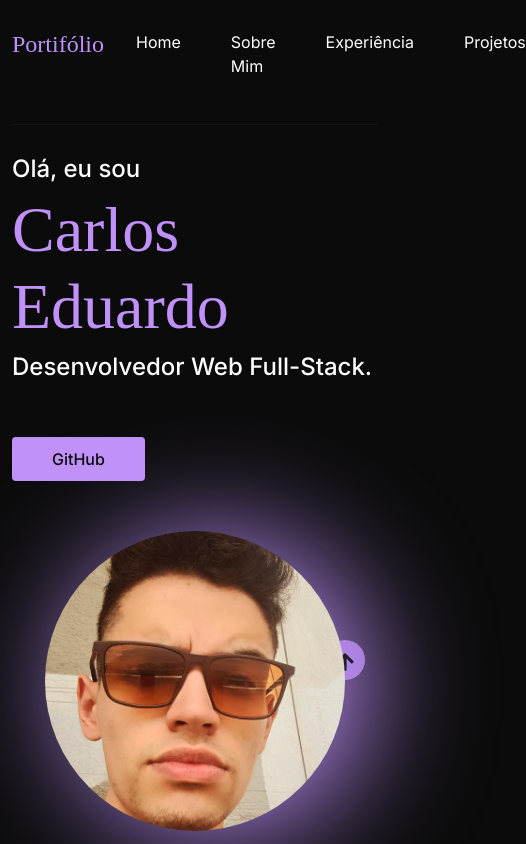
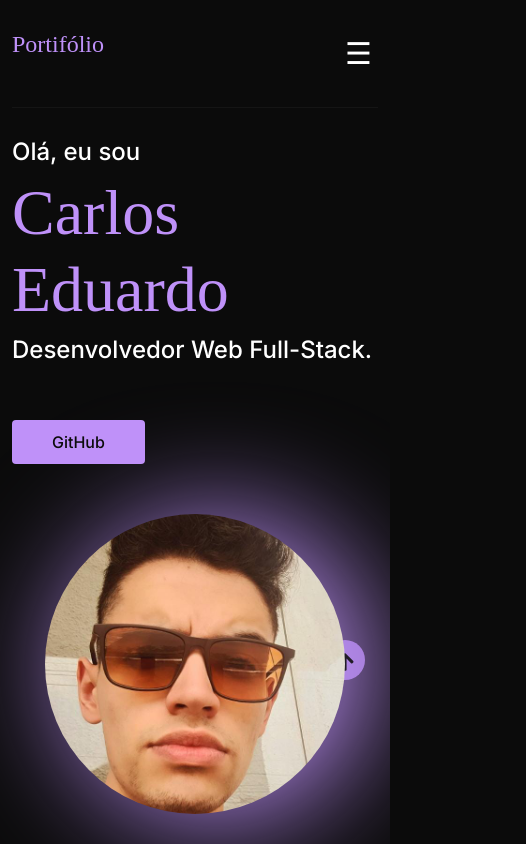
Before and after one commit to CarlosEduardoSD/Portifolio-V2, a React (Vite) app: page / in a window 390 px wide. Shown: the top 844 px of the page, 526 px wide, since content can reach past the window. Built offline with nearby package versions, Linux system fonts and the light colour scheme; a web font is replaced by a local one.

Commit message:
feat: menu icon mobile

```diff
--- a/src/components/Header/header.jsx
+++ b/src/components/Header/header.jsx
@@ -1,5 +1,11 @@
 import styles from "./header.module.css";
+import { useState } from "react";
 export default function Header() {
+  const [showMenu, setShowMenu] = useState(false);
+
+  const toggleMenu = () => {
+    setShowMenu(!showMenu);
+  }
   return (
     <>
       <header id="header_section" className="container">
@@ -10,7 +16,8 @@ export default function Header() {
             </div>
             <div className="col-md-6">
               <div className={styles.header_menu}>
-                <ul className={styles.header_menu_list}>
+                <button className={styles.hambuger_button} onClick={toggleMenu}>☰</button>
+                <ul className={`${styles.header_menu_list} ${showMenu ? styles.active : ""}`}>
                   <li>
                     <a href="/" style={{ textDecoration: "none", color: "#FFFFFF"}}>Home</a>
                   </li>
@@ -21,7 +28,7 @@ export default function Header() {
                     <a href="#experiences" style={{ textDecoration: "none", color: "#FFFFFF"}}>Experiência</a>
                   </li>
                   <li>
-                    <a href="/projetos" style={{ textDecoration: "none", color: "#FFFFFF"}}>Projetos</a>
+                    <a href="#projects" style={{ textDecoration: "none", color: "#FFFFFF"}}>Projetos</a>
                   </li>
                 </ul>
               </div>
--- a/src/components/Header/header.module.css
+++ b/src/components/Header/header.module.css
@@ -5,7 +5,7 @@
 
 .header_title {
   font-family: Preahvihear;
-  color: #BF91F9;
+  color: #bf91f9;
   font-size: 24px;
 }
 
@@ -21,14 +21,59 @@
 }
 
 .header_menu_list li {
-  color: #C4C4C4;
+  color: #c4c4c4;
   font-weight: 400;
   cursor: pointer;
-  transition: .2s;
+  transition: 0.2s;
 }
 
 .header_menu_list li:hover {
   color: #e5dfdf;
-  transform: scale(.96);
-  transition: .2s;
+  transform: scale(0.96);
+  transition: 0.2s;
 }
+
+.hambuger_button {
+  border: none;
+  background: none;
+  font-size: 30px;
+  color: #ffffff;
+  display: none;
+}
+
+.header_menu_list.active {
+  display: none;
+}
+
+@media (max-width: 768px) {
+  .hambuger_button {
+    display: block;
+    z-index: 3;
+  }
+
+  .header_menu_list {
+    display: none;
+  }
+
+  .header_menu_list.active {
+    display: flex;
+    flex-direction: column;
+    align-items: center;
+    justify-content: space-evenly;
+    gap: 0;
+    margin: 0;
+    padding: 0;
+    position: absolute;
+    top: 35px;
+    background-color: #bf91f9;
+    width: 200px;
+    height: 300px;
+    z-index: 2;
+    border-radius: 15px;
+    text-transform: uppercase;
+  }
+
+  .header {
+    justify-content: space-between;
+  }
+}
```
